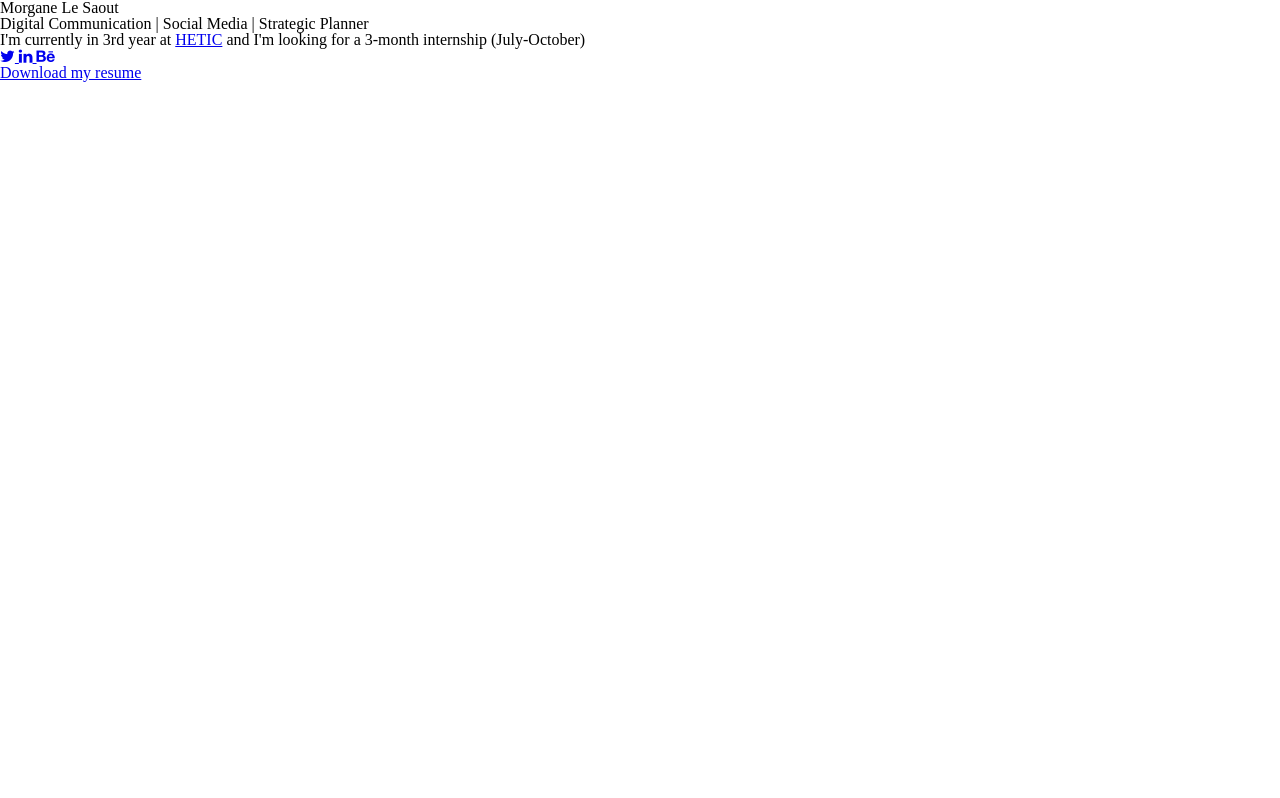
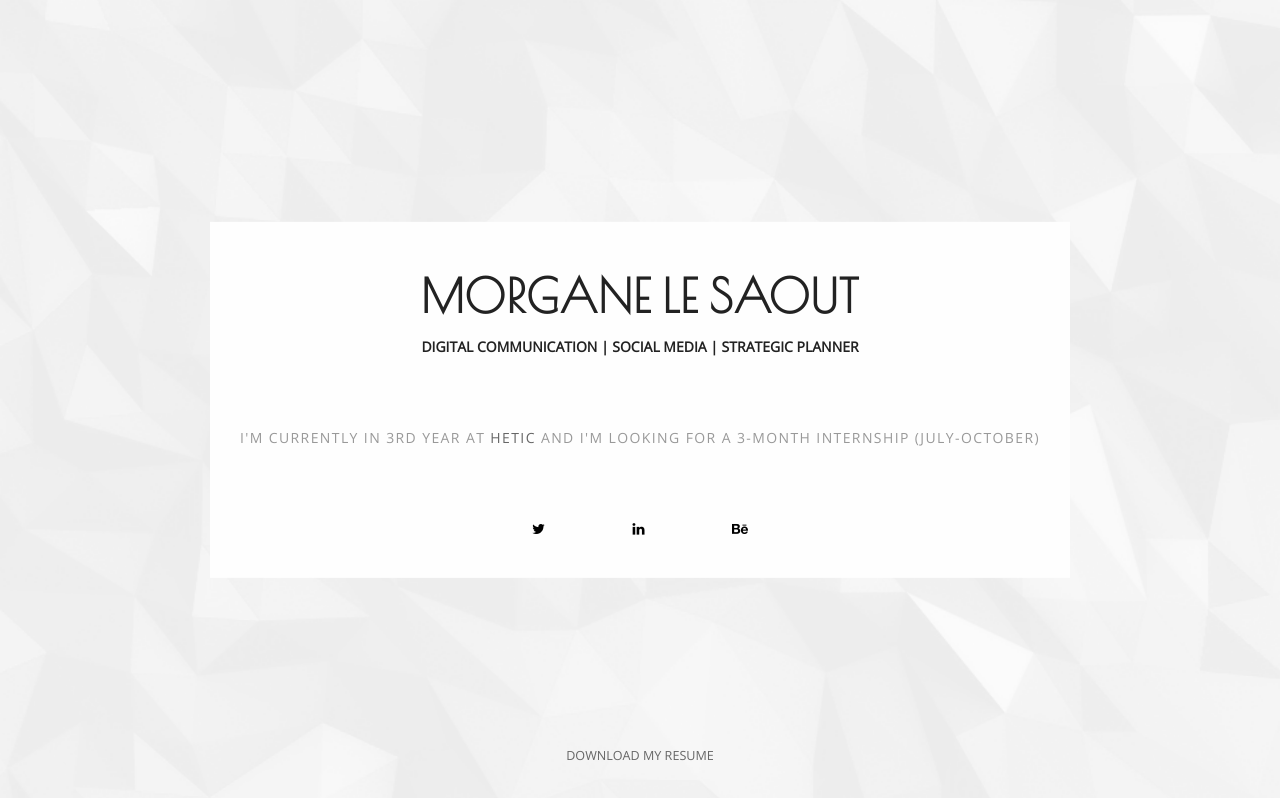
Before and after one commit to morganels/morganelesaout.github.io, a plain HTML site: page index.html in a window 1280 px wide. Drawn offline with nearby package versions, Linux system fonts and the light colour scheme.

Commit message:
firefox & chrome

```diff
--- a/index.html
+++ b/index.html
@@ -3,9 +3,9 @@
 <head>
 <meta charset= "utf-8">
 <title>Morgane Le Saout</title>
-<meta name="Morgane Le Saout " content="French student at HETIC (web school) looking for an internship" />
+<meta name="Morgane Le Saout " content="Hey, I'm Morgane, a french student at HETIC (web school) looking for an internship" />
 	<link rel="stylesheet" href="reset.css">
-	<link rel="stylesheet" type="style.css" href="style.css">
+	<link type="text/css" rel="stylesheet" href="style.css">
 	<link href='https://fonts.googleapis.com/css?family=Poiret+One' rel='stylesheet' type='text/css'>
 	<link href='https://fonts.googleapis.com/css?family=Open+Sans:400,300' rel='stylesheet' type='text/css'>
 	<link rel="stylesheet" href="https://maxcdn.bootstrapcdn.com/font-awesome/4.5.0/css/font-awesome.min.css">
--- a/style.css
+++ b/style.css
@@ -44,7 +44,8 @@ body{
 	top: 50%;
 	left: 50%;
 	width: 860px;
-	transform: translate3d(-50%, -50%, 0);
+	-webkit-transform: translate3d(-50%, -50%, 0);
+    transform: translate3d(-50%, -50%, 0);
 	padding: 2em 0;
     text-align:center;
     text-transform: uppercase;
@@ -55,7 +56,6 @@ body{
 h1{
 	margin-top: 0.5em;
 	font-weight: bold;
-	color: black;
 	font-family: "Poiret One";
 	color: #222222;
 	font-size: 3.3em;
@@ -66,7 +66,6 @@ h1{
 h2{
 	font-weight: bold;
 	margin-top: 1.5em;
-	color: black;
 	font-family: 'Open Sans', sans-serif;
 	color: #222222;
 	font-size: 1em;
@@ -121,7 +120,8 @@ i:hover{
 	position: absolute;
 	bottom: 2.5em;
 	left: 50%;
-	transform: translate3d(-50%, 0, 0);
+	-webkit-transform: translate3d(-50%, -50%, 0);
+    transform: translate3d(-50%, -50%, 0);
 	font-family: 'Open Sans', sans-serif;
 	text-transform: uppercase;
 	color: #666666;
```
